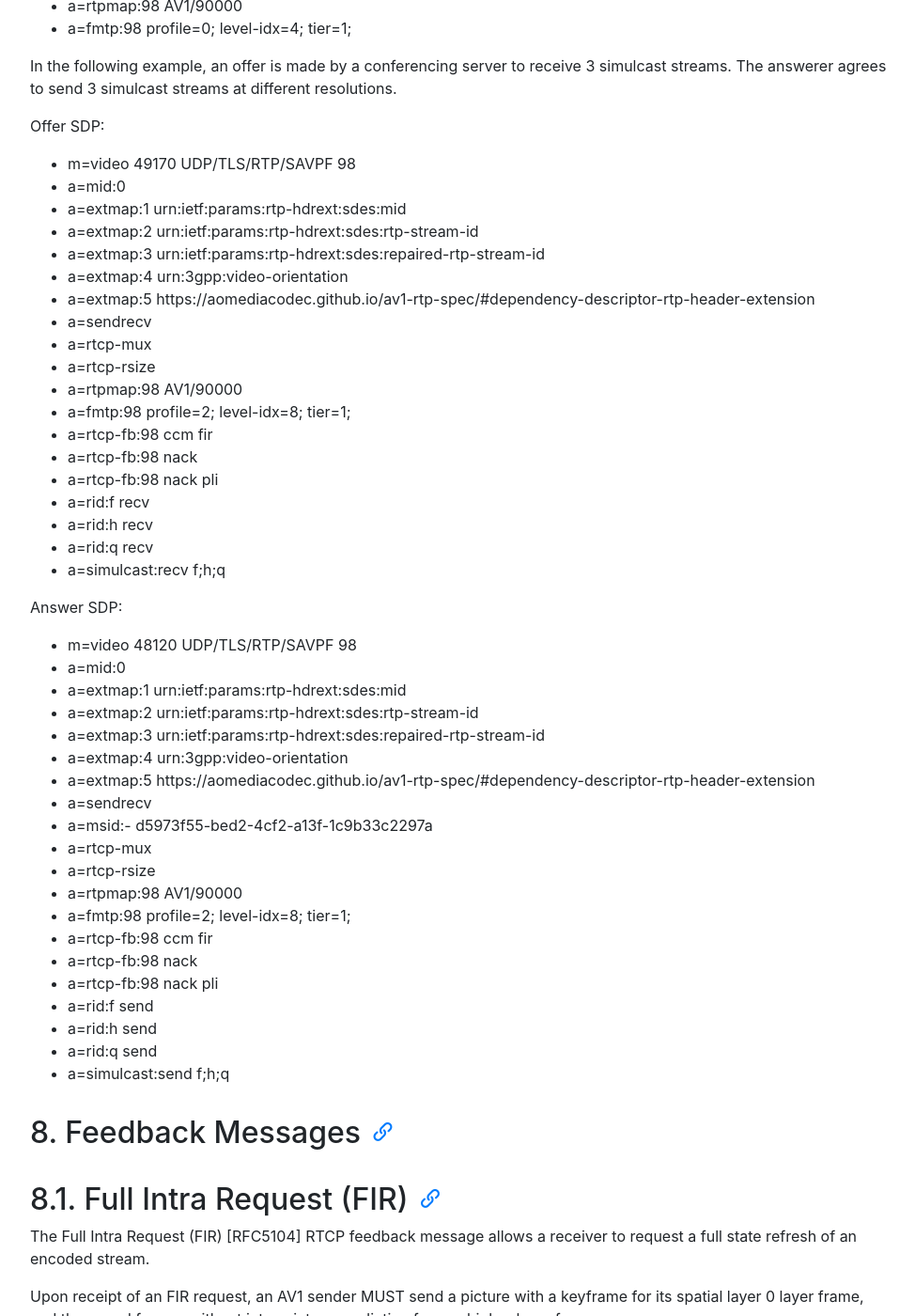
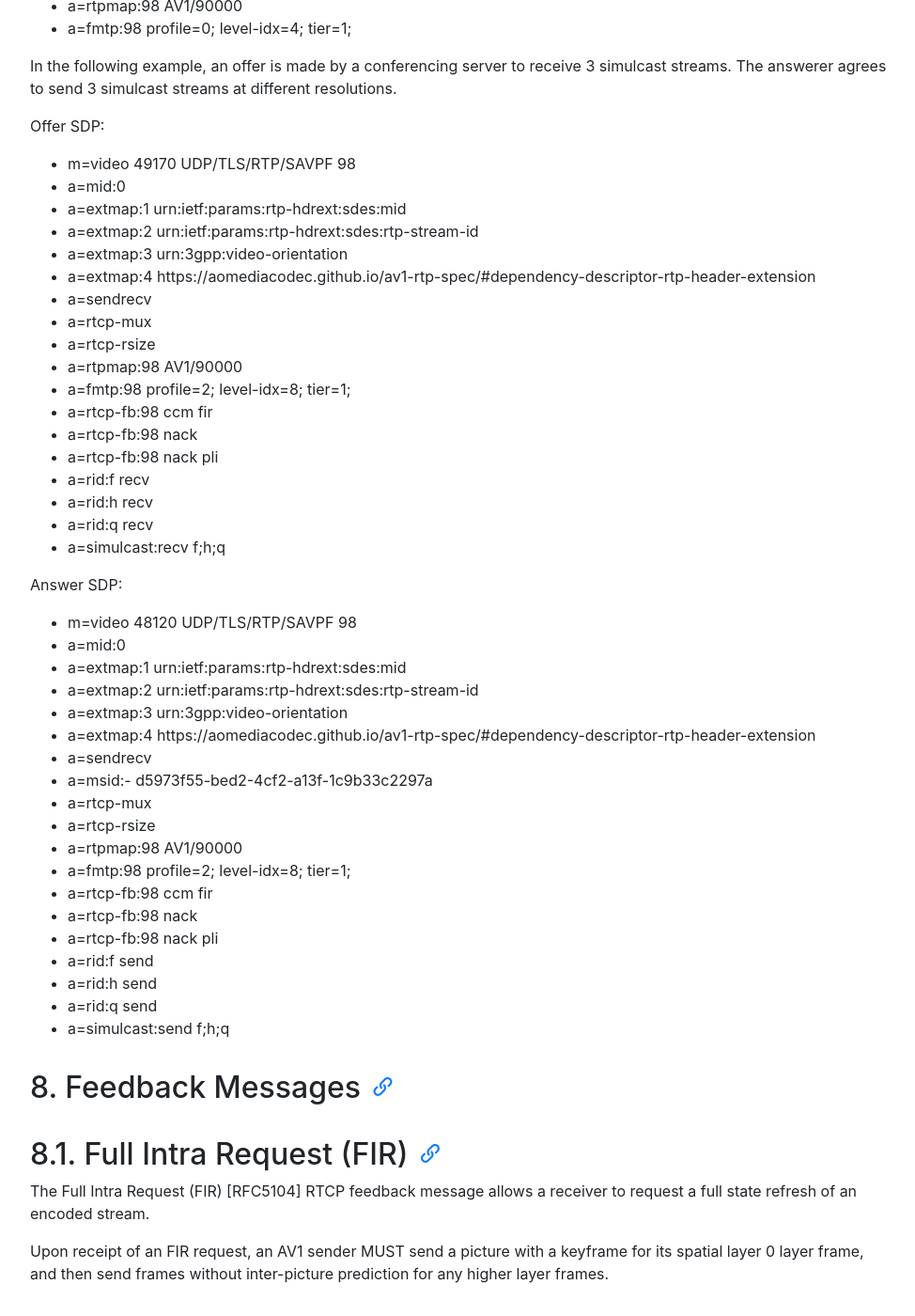
Before and after one commit to AOMediaCodec/av1-rtp-spec, a Jekyll site: the page built from index.md, in a window 1280 px wide and 1400 px high, scrolled down 10489 px. Shown: the whole window at 94% size, without its empty margins (53-1027 px from the left). Built offline with Jekyll 4.4.1, drawn with Linux system fonts in a browser that asks for light colours; nearby versions of some CDN libraries.

Commit message:
Remove repaired-rtp-stream-id

```diff
--- a/av1-rtp-spec.md
+++ b/av1-rtp-spec.md
@@ -460,9 +460,8 @@ Offer SDP:
 *   a=mid:0
 *   a=extmap:1 urn:ietf:params:rtp-hdrext:sdes:mid
 *   a=extmap:2 urn:ietf:params:rtp-hdrext:sdes:rtp-stream-id
-*   a=extmap:3 urn:ietf:params:rtp-hdrext:sdes:repaired-rtp-stream-id
-*   a=extmap:4 urn:3gpp:video-orientation
-*   a=extmap:5 https://aomediacodec.github.io/av1-rtp-spec/#dependency-descriptor-rtp-header-extension
+*   a=extmap:3 urn:3gpp:video-orientation
+*   a=extmap:4 https://aomediacodec.github.io/av1-rtp-spec/#dependency-descriptor-rtp-header-extension
 *   a=sendrecv
 *   a=rtcp-mux
 *   a=rtcp-rsize
@@ -481,9 +480,8 @@ Answer SDP:
 *   a=mid:0
 *   a=extmap:1 urn:ietf:params:rtp-hdrext:sdes:mid
 *   a=extmap:2 urn:ietf:params:rtp-hdrext:sdes:rtp-stream-id
-*   a=extmap:3 urn:ietf:params:rtp-hdrext:sdes:repaired-rtp-stream-id
-*   a=extmap:4 urn:3gpp:video-orientation
-*   a=extmap:5 https://aomediacodec.github.io/av1-rtp-spec/#dependency-descriptor-rtp-header-extension
+*   a=extmap:3 urn:3gpp:video-orientation
+*   a=extmap:4 https://aomediacodec.github.io/av1-rtp-spec/#dependency-descriptor-rtp-header-extension
 *   a=sendrecv
 *   a=msid:- d5973f55-bed2-4cf2-a13f-1c9b33c2297a
 *   a=rtcp-mux
```
